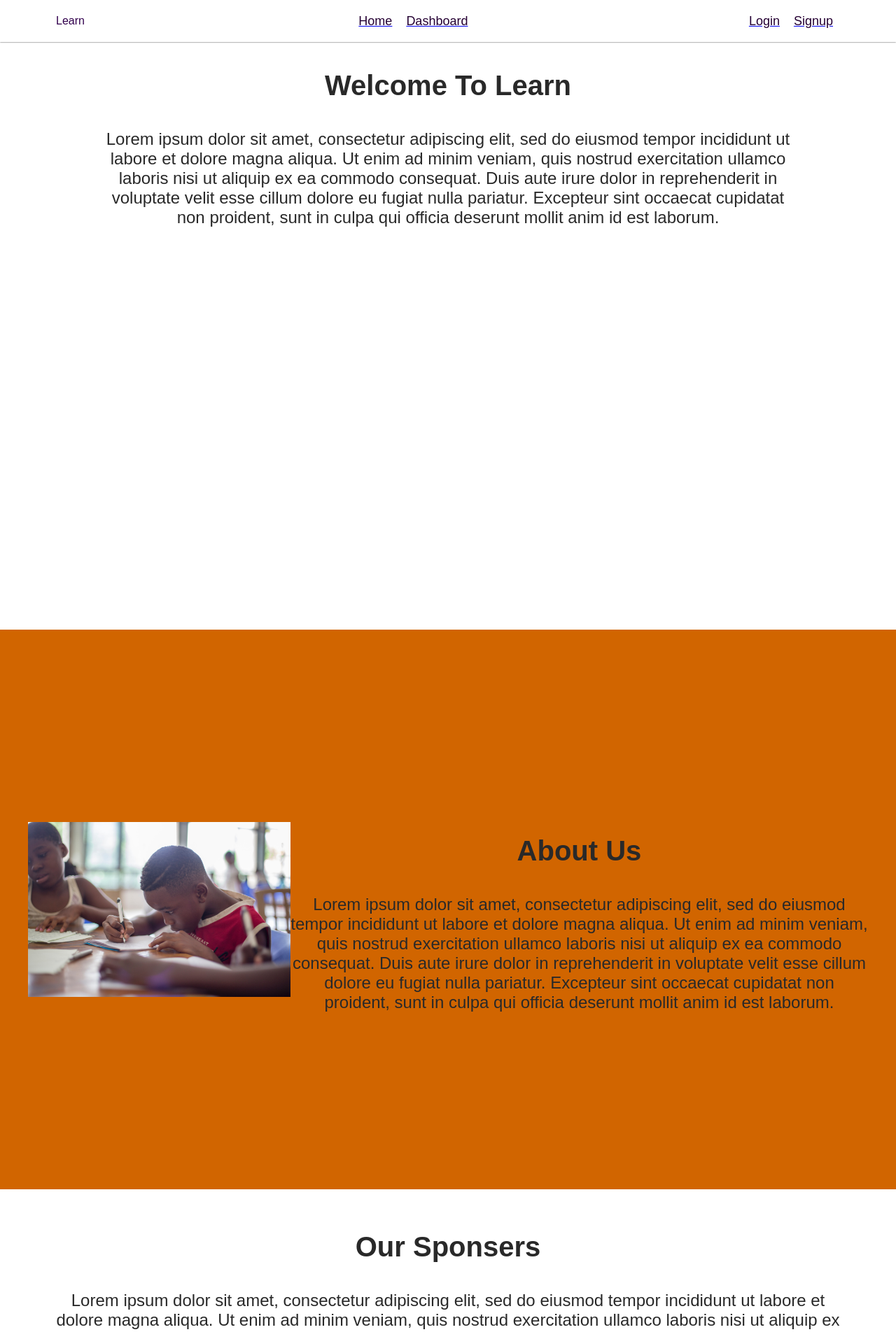
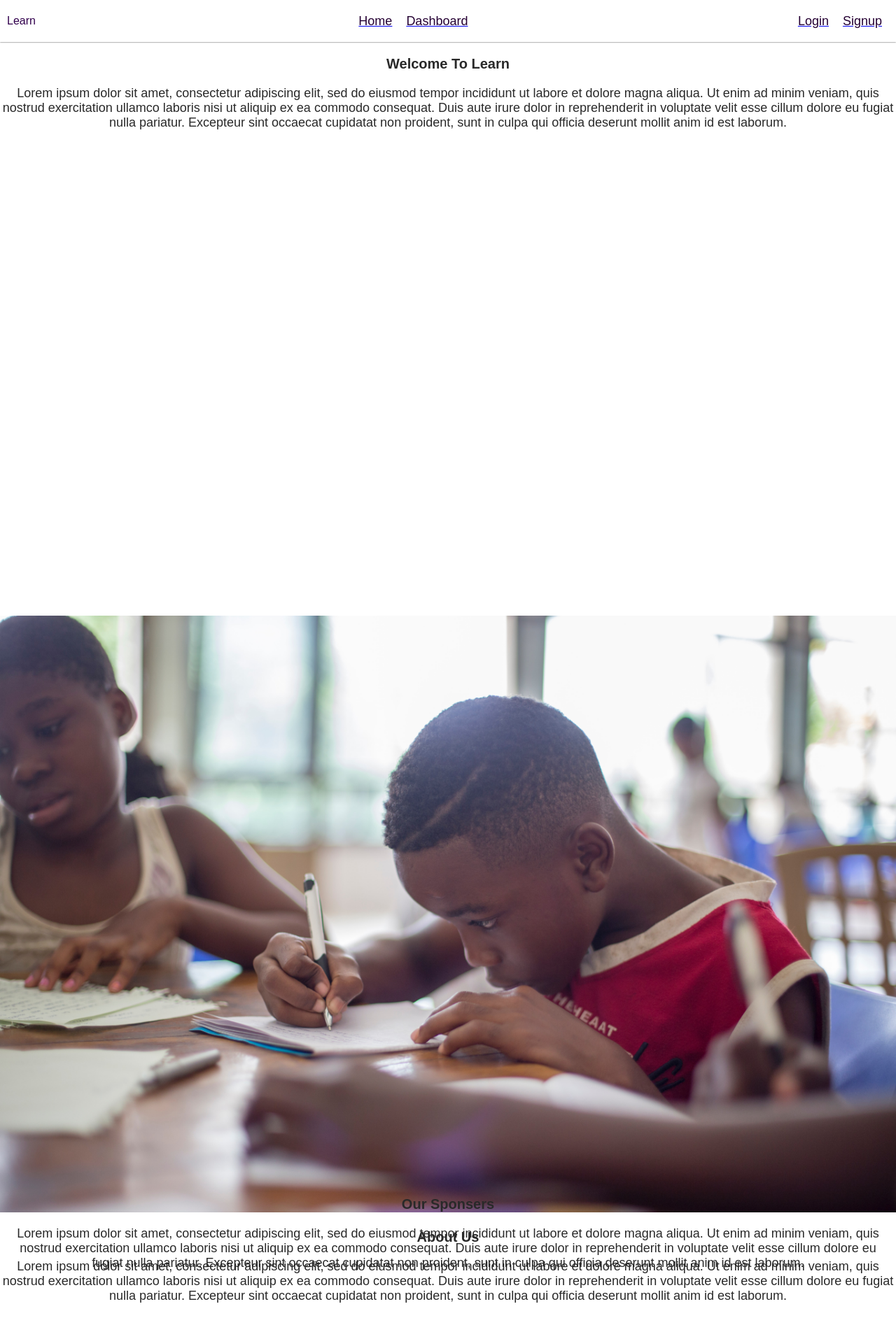
Before and after one commit to Annalartey/AltSchool-Second-Sem-Exams, a React (Vite) app: page / in a window 1280 px wide. Shown: the top 1904 px of the page at 70% size. After the commit the page ends 1863 px from the top, so only its background shows below. Built offline with nearby package versions, Linux system fonts and the light colour scheme.

Commit message:
edited styles

```diff
--- a/index.html
+++ b/index.html
@@ -4,7 +4,7 @@
     <meta charset="UTF-8" />
     <link rel="icon" type="image/svg+xml" href="/favicon.svg" />
     <meta name="viewport" content="width=device-width, initial-scale=1.0" />
-    <title>React + TypeScript + Replit</title>
+    <title>Anna's Exam Project </title>
   </head>
   <body>
     <div id="root"></div>
--- a/src/App.css
+++ b/src/App.css
@@ -4,8 +4,103 @@
   box-sizing: border-box;
   font-family: Arial, Helvetica, sans-serif;
 }
+
+
 p{
-  font-size: x-large;
+  Font-size: large;
+  color: #292929
+}
+h1{
+  font-size: 20px;
+  margin: 20px;
+  color: #292929;
+  text-align: center;
+}
+.App-header{
+  width: 100vw;
+  height: 60px;
+  background: white;
+  color: #32004d;
+  display: flex;
+  justify-content: space-between;
+  align-items: center;
+  padding: 10px;
+  box-shadow: 0 0 2px 0 #363636;
+  padding: 0 10px 0 10px
+}
+.App-header nav{
+  display: flex
+}
+.App-header nav ul {
+  margin: 10px;
+  color: #250033;
+  font-size: large;
+}
+.App-header nav ul:hover {
+  margin: 10px;
+  color: #d16500ff;
+}
+
+.dashboard-body{
+  width: 100vw;
+  height: 100vh;
+  background: #fafafa;
+  color: black;
+  display: flex;
+  flex-direction: column;
+}
+.dashboard-body .right{
+  height: 100%;
+  align-items: center;
+  text-allign: center;
+
+}
+.dashboard-body .left{
+  height: 100%;
+  align-items: center;
+  text-allign: center;
+  background: black;
+  padding: 0 40px;
+}
+.dashboard-body .left p {
+  margin-top: 20px;
+  font-size: large;
+  color: white
+}
+.home-body-1{
+  height: 100vh;
+  text-align: center;
+  align-items: center;
+  align-items: center;
+  justify-content: center;
+}
+.home-body-2{
+  height: 100vh;
+  text-align: center;
+  background: #d16500ff;
+  align-items: center;
+  justify-content: center;
+}
+.home-body-3{
+  padding:  10px;
+  text-align: center;
+  align-items: center;
+  justify-content: center;
+}
+.form{
+  height: 100vh;
+  border-radius: 5px;
+  background-color: #f2f2f2;
+  padding: 20px 200px;
+
+
+
+
+
+
+@media only screen and (min-width:768px) {
+p{
+  Font-size: x-large;
   color: #292929
 }
 h1{
@@ -119,3 +214,4 @@ h1{
 .form button:hover {
   background-color: #45a049;
 }
+}
--- a/src/components/Dashboard.jsx
+++ b/src/components/Dashboard.jsx
@@ -6,8 +6,14 @@ import { AuthContext } from '../contexts/AuthContext'
 
 function Dashboard() {
 
-  const {user} = useContext(AuthContext);
+  const {user, setUser} = useContext(AuthContext);
   console.log(user)
+
+  // const handleClick= () => {
+  //   setUser({
+  //     username: 'Anatiola'
+  //   })
+  // }
 
   return (
      <AuthContext.Consumer>
@@ -24,7 +30,7 @@ function Dashboard() {
                        <Link to = '/dashboard'><p>Logout</p></Link>
                      </div>
                      <div className='right'>
-                        <h1>{value.user.username}</h1>
+                        <h1>Hello {value.user.username}</h1>
                         <Outlet/>
                      </div>
                 </div>
--- a/src/components/Home.jsx
+++ b/src/components/Home.jsx
@@ -11,7 +11,7 @@ function Home() {
         <p>Lorem ipsum dolor sit amet, consectetur adipiscing elit, sed do eiusmod tempor incididunt ut labore et dolore magna aliqua. Ut enim ad minim veniam, quis nostrud exercitation ullamco laboris nisi ut aliquip ex ea commodo consequat. Duis aute irure dolor in reprehenderit in voluptate velit esse cillum dolore eu fugiat nulla pariatur. Excepteur sint occaecat cupidatat non proident, sunt in culpa qui officia deserunt mollit anim id est laborum.</p>
       </div>
       <div className='home-body-2'>
-        <img src={img1} alt="children learning" width="70%" height="250"/>
+        <img src={img1} alt="children learning" width="100%"/>
         <div>
         <h1>About Us</h1>
         <p>Lorem ipsum dolor sit amet, consectetur adipiscing elit, sed do eiusmod tempor incididunt ut labore et dolore magna aliqua. Ut enim ad minim veniam, quis nostrud exercitation ullamco laboris nisi ut aliquip ex ea commodo consequat. Duis aute irure dolor in reprehenderit in voluptate velit esse cillum dolore eu fugiat nulla pariatur. Excepteur sint occaecat cupidatat non proident, sunt in culpa qui officia deserunt mollit anim id est laborum.</p>
--- a/src/contexts/AuthContext.jsx
+++ b/src/contexts/AuthContext.jsx
@@ -1,10 +1,10 @@
 import { createContext } from "react";
 
 export const AuthContext = createContext({
-  user: null
-  // user: {
-  //   username: "Anatiola",
-  //   name: 'Anna Lartey',
-  //   email: 'anna.t.lartey@gmail.com'
-  // },
+  // user: null
+  user: {
+    username: "Anatiola",
+    name: 'Anna Lartey',
+    email: 'anna.t.lartey@gmail.com'
+  },
 });
--- a/src/contexts/AuthProvider.jsx
+++ b/src/contexts/AuthProvider.jsx
@@ -3,7 +3,11 @@ import React from 'react';
 export default function AuthProvider(props) {
   return (
     <AuthContext.Provider value={{
-  user: null;
+    user: {
+    username: "Anatiola",
+    name: 'Anna Lartey',
+    email: 'anna.t.lartey@gmail.com'
+  },
 }}>
       {props.children}
     </AuthContext.Provider>
```
